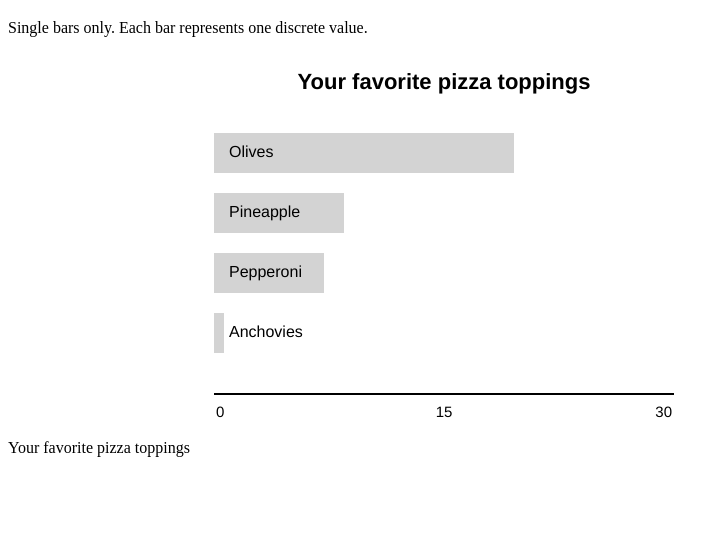
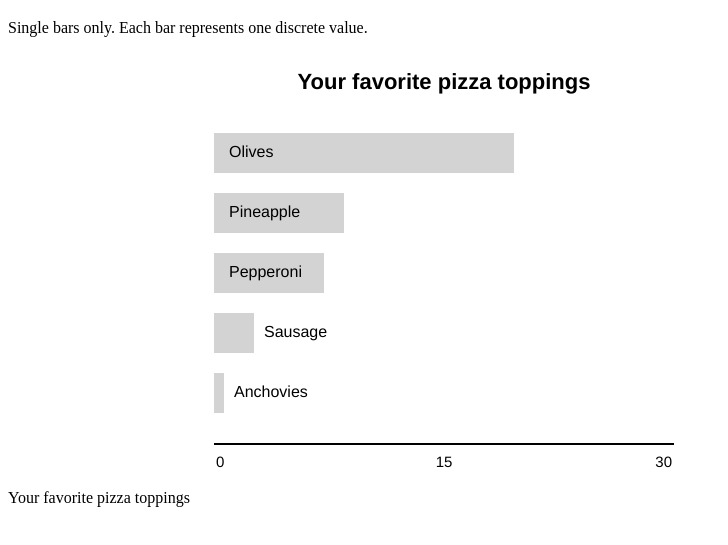
Before and after one commit to 1Copenut/canvas-rendering-2d, a website with bundled scripts: page public/charts/barChart/index.html in a window 1280 px wide. Shown: the part 61-606 px from the top of the page, without its empty margins (0-728 px from the left). Built offline with nearby package versions, Linux system fonts and the light colour scheme.

Commit message:
Fixed a bug for label color on short bars.
* Added label placement logic to avoid invisible text.
* Refactored multiple arguments to object for easier passing.

```diff
--- a/public/charts/barChart/index.html
+++ b/public/charts/barChart/index.html
@@ -18,7 +18,7 @@
 
     <div>
       <span class="sr-only" id="canvas-title">Your favorite pizza toppings</span>
-      <canvas aria-labelledby="canvas-title" id="canvas-bar-chart" height="400" width="500" role="figure"
+      <canvas aria-labelledby="canvas-title" id="canvas-bar-chart" height="450" width="500" role="figure"
         tabindex="0"></canvas>
     </div>
   </main>
--- a/public/charts/barChart/js/barChart.mjs
+++ b/public/charts/barChart/js/barChart.mjs
@@ -1,7 +1,7 @@
 import {
   BAR_CHART_CANVAS,
   BAR_CHART_CLASS,
-  BAR_CHART_HEIGHT
+  BAR_CHART_HEIGHT,
 } from "../../../lib/constants/index.js";
 import drawLabel from "../../../lib/helpers/drawing/drawLabel.mjs";
 import drawXAxis from "../../../lib/helpers/drawing/drawXAxis.mjs";
@@ -29,21 +29,21 @@ function buildBarChartHtml(dataObj, canvas) {
     }
 
     // Create the bar element and label
-    const containerElem = document.createElement('div');
+    const containerElem = document.createElement("div");
     const containerText = document.createTextNode(name);
 
     // Create screen reader helper text
-    const helperElem = document.createElement('span');
+    const helperElem = document.createElement("span");
     const helperText = document.createTextNode(`${count} ${countType}`);
 
     // Assemble the bar container and text. Set tabindex for keyboard navigation.
     containerElem.append(containerText);
-    containerElem.classList.add('bar-chart');
-    containerElem.setAttribute('tabindex', i === 0 ? "0" : "-1");
+    containerElem.classList.add("bar-chart");
+    containerElem.setAttribute("tabindex", i === 0 ? "0" : "-1");
 
     // Assemble the helper text element
     helperElem.append(helperText);
-    helperElem.classList.add('sr-only');
+    helperElem.classList.add("sr-only");
 
     // Append the completed bar (element, label, screen reader text) to the document fragment
     containerElem.append(helperElem);
@@ -56,6 +56,7 @@ function buildBarChartHtml(dataObj, canvas) {
 
 /**
  * Draws a single bar. Draws text label and defines focusable rectangle.
+ * TODO: Update docs to reflect object instead of strings and numbers for args.
  *
  * @param {String} name Data label drawn on the bar
  * @param {Number} x_start Beginning horizontal coordinate to render bar
@@ -65,37 +66,69 @@ function buildBarChartHtml(dataObj, canvas) {
  * @param {HTMLDivElement} el DIV elements that user can interact with
  * @param {CanvasRenderingContext2D} ctx Canvas draw layer context
  */
-function drawBar(name, x_start, y_start, x_end, y_end, el, ctx) {
-  const active = document.activeElement === el;
+function drawBar(barDataObj, el, ctx) {
+  const { name, x_start, y_start, x_end, y_end } = barDataObj;
+
+  const activeEl = document.activeElement === el;
   const height = BAR_CHART_HEIGHT;
 
-  // Button background
-  ctx.fillStyle = active ? 'rebeccapurple' : 'lightgray';
-  ctx.fillRect(
+  const tmpBarObject = {
+    ctx,
+    name,
     x_start,
     y_start,
-    x_end - x_start,
-    y_end - y_start
-  );
+    x_end,
+    activeEl,
+    height,
+  };
+
+  // Button background
+  ctx.fillStyle = activeEl ? "rebeccapurple" : "lightgray";
+  ctx.fillRect(x_start, y_start, x_end - x_start, y_end - y_start);
 
   // Button text
-  ctx.font = '16px Helvetica, Arial, sans-serif';
-  ctx.textAlign = 'left';
-  ctx.textBaseline = 'middle';
-  ctx.fillStyle = active ? 'white' : 'black';
-  ctx.fillText(name, x_start + 15, y_start + height / 2);
+  ctx.font = "16px Helvetica, Arial, sans-serif";
+  ctx.textAlign = "left";
+  ctx.textBaseline = "middle";
+
+  _labelPosition(tmpBarObject);
 
   // Define clickable area
   ctx.beginPath();
-  ctx.rect(
-    x_start,
-    y_start,
-    x_end - x_start,
-    y_end - y_start
-  );
+  ctx.rect(x_start, y_start, x_end - x_start, y_end - y_start);
 
   // Draw focus ring, if appropriate
   ctx.drawFocusIfNeeded(el);
+}
+
+function _labelPosition(barObject) {
+  const { ctx, name, x_start, y_start, x_end, activeEl, height } = barObject;
+
+  const textWidth = ctx.measureText(name);
+  const { width } = textWidth;
+
+  let x_labelPosition;
+
+  if (width < x_end - x_start) {
+    x_labelPosition = x_start + 15;
+  } else {
+    x_labelPosition = x_end - x_start + 30;
+  }
+
+  ctx.fillStyle = _labelFillColor(activeEl, x_end, x_labelPosition);
+  ctx.fillText(name, x_labelPosition, y_start + height / 2);
+}
+
+function _labelFillColor(activeEl, x_end, x_labelPosition) {
+  if (activeEl && x_end > x_labelPosition) {
+    return "white";
+  }
+
+  if (activeEl && x_end < x_labelPosition) {
+    return "black";
+  }
+
+  return "black";
 }
 
 /**
@@ -108,17 +141,11 @@ function drawBar(name, x_start, y_start, x_end, y_end, el, ctx) {
 function drawBarChart(dataObj, canvas, ctx) {
   const bars = [...document.getElementsByClassName(BAR_CHART_CLASS)];
 
+  // Clear the canvas before it's redrawn
   ctx.clearRect(0, 0, canvas.width, canvas.height);
 
-  dataObj.barData.map((bar, i) => drawBar(
-    bar.name,
-    bar.x_start,
-    bar.y_start,
-    bar.x_end,
-    bar.y_end,
-    bars[i],
-    ctx
-  ));
+  // Draw each bar in turn
+  dataObj.barData.map((bar, i) => drawBar(bar, bars[i], ctx));
 
   // Draw the chart label
   drawLabel(canvas, ctx, dataObj.chartLabel);
@@ -135,16 +162,39 @@ function drawBarChart(dataObj, canvas, ctx) {
  */
 function initBarChart(userDataObj, canvasId) {
   const canvas = document.getElementById(canvasId);
-  const ctx = canvas.getContext('2d');
 
-  // Add event listeners
-  document.addEventListener('focus', () => drawBarChart(userDataObj, canvas, ctx), true);
-  document.addEventListener('blur', () => drawBarChart(userDataObj, canvas, ctx), true);
-  canvas.addEventListener('click', e => handleBarChartClick(e, canvas, userDataObj.barData), false);
-  canvas.addEventListener('keydown', e => handleBarChartArrowKeys(e), false);
+  if (canvas) {
+    const ctx = canvas.getContext("2d");
 
-  buildBarChartHtml(userDataObj, canvas);
-  drawBarChart(userDataObj, canvas, ctx);
+    // Add event listeners
+    canvas.addEventListener(
+      "focus",
+      () => drawBarChart(userDataObj, canvas, ctx),
+      true
+    );
+    canvas.addEventListener(
+      "blur",
+      () => drawBarChart(userDataObj, canvas, ctx),
+      true
+    );
+    canvas.addEventListener(
+      "click",
+      (e) => handleBarChartClick(e, canvas, userDataObj.barData),
+      false
+    );
+    canvas.addEventListener(
+      "keydown",
+      (e) => handleBarChartArrowKeys(e),
+      false
+    );
+
+    buildBarChartHtml(userDataObj, canvas);
+    drawBarChart(userDataObj, canvas, ctx);
+  } else {
+    throw new Error(
+      "You must include a canvas tag with unique ID in your page"
+    );
+  }
 }
 
 export default initBarChart;
--- a/public/charts/barChart/js/data/data.json
+++ b/public/charts/barChart/js/data/data.json
@@ -29,12 +29,20 @@
       "y_end": 240
     },
     {
+      "name": "Sausage",
+      "count": 6,
+      "x_start": 20,
+      "y_start": 260,
+      "x_end": 60,
+      "y_end": 300
+    },
+    {
       "name": "Anchovies",
       "count": 1,
       "x_start": 20,
-      "y_start": 260,
+      "y_start": 320,
       "x_end": 30,
-      "y_end": 300
+      "y_end": 360
     }
   ]
 }
```
